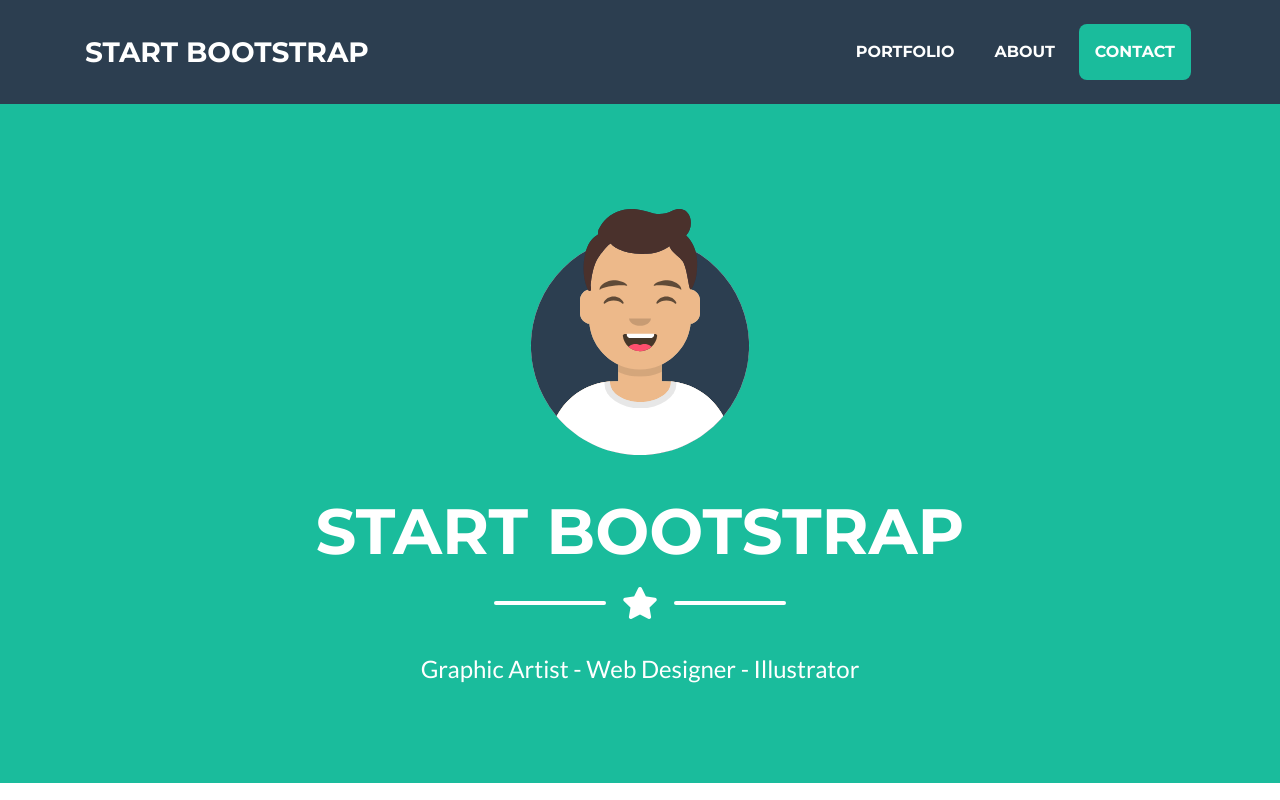
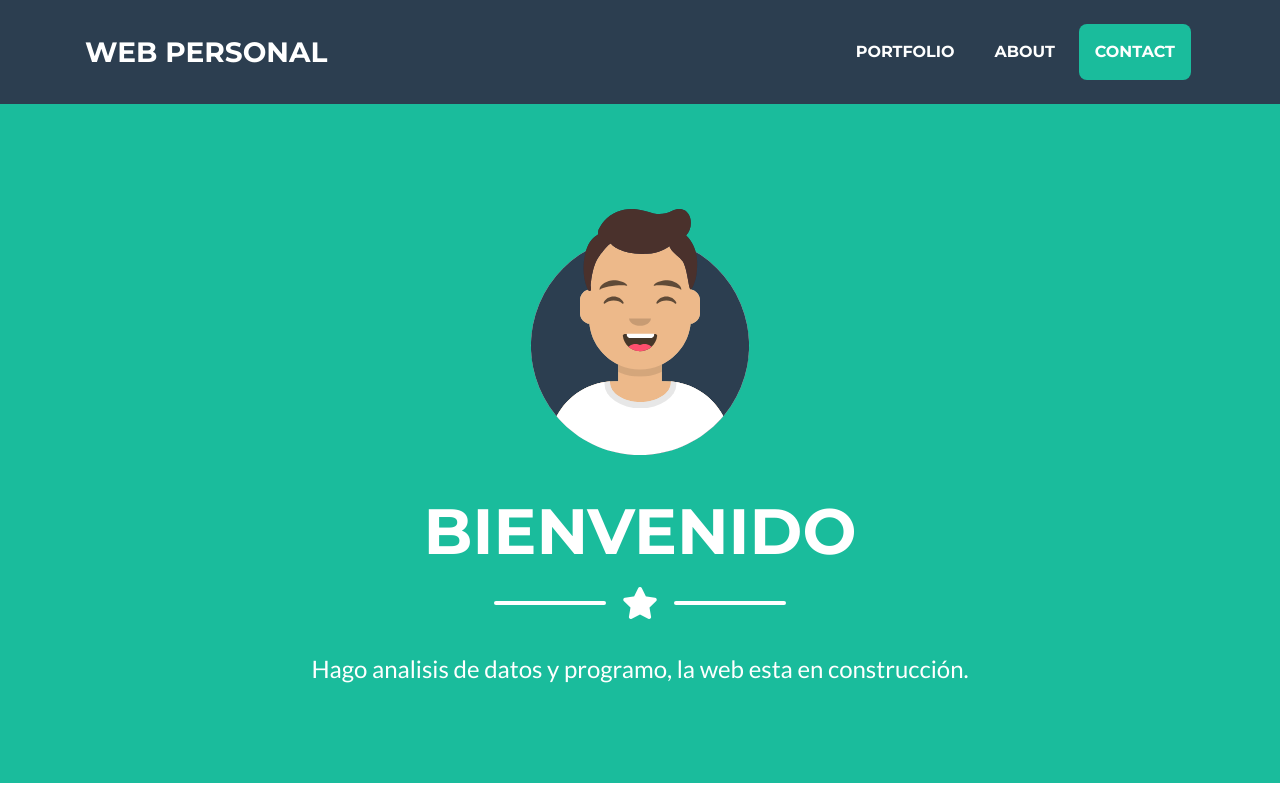
Before and after one commit to marcegl/marcegl.github.io, a website with bundled scripts: page index.html in a window 1280 px wide. Shown: the top 800 px of the page. Built offline with nearby package versions, Linux system fonts and the light colour scheme.

Commit message:
mensaje de pagina en construccion

```diff
--- a/index.html
+++ b/index.html
@@ -8,7 +8,7 @@
   <meta name="description" content="">
   <meta name="author" content="">
 
-  <title>Freelancer - Start Bootstrap Theme</title>
+  <title>Marcelo González</title>
 
   <!-- Custom fonts for this theme -->
   <link href="vendor/fontawesome-free/css/all.min.css" rel="stylesheet" type="text/css">
@@ -25,7 +25,7 @@
   <!-- Navigation -->
   <nav class="navbar navbar-expand-lg bg-secondary text-uppercase fixed-top" id="mainNav">
     <div class="container">
-      <a class="navbar-brand js-scroll-trigger" href="#page-top">Start Bootstrap</a>
+      <a class="navbar-brand js-scroll-trigger" href="#page-top">Web personal</a>
       <button class="navbar-toggler navbar-toggler-right text-uppercase font-weight-bold bg-primary text-white rounded" type="button" data-toggle="collapse" data-target="#navbarResponsive" aria-controls="navbarResponsive" aria-expanded="false" aria-label="Toggle navigation">
         Menu
         <i class="fas fa-bars"></i>
@@ -54,7 +54,7 @@
       <img class="masthead-avatar mb-5" src="img/avataaars.svg" alt="">
 
       <!-- Masthead Heading -->
-      <h1 class="masthead-heading text-uppercase mb-0">Start Bootstrap</h1>
+      <h1 class="masthead-heading text-uppercase mb-0">Bienvenido</h1>
 
       <!-- Icon Divider -->
       <div class="divider-custom divider-light">
@@ -66,7 +66,7 @@
       </div>
 
       <!-- Masthead Subheading -->
-      <p class="masthead-subheading font-weight-light mb-0">Graphic Artist - Web Designer - Illustrator</p>
+      <p class="masthead-subheading font-weight-light mb-0">Hago analisis de datos y programo, la web esta en construcción.</p>
 
     </div>
   </header>
```
